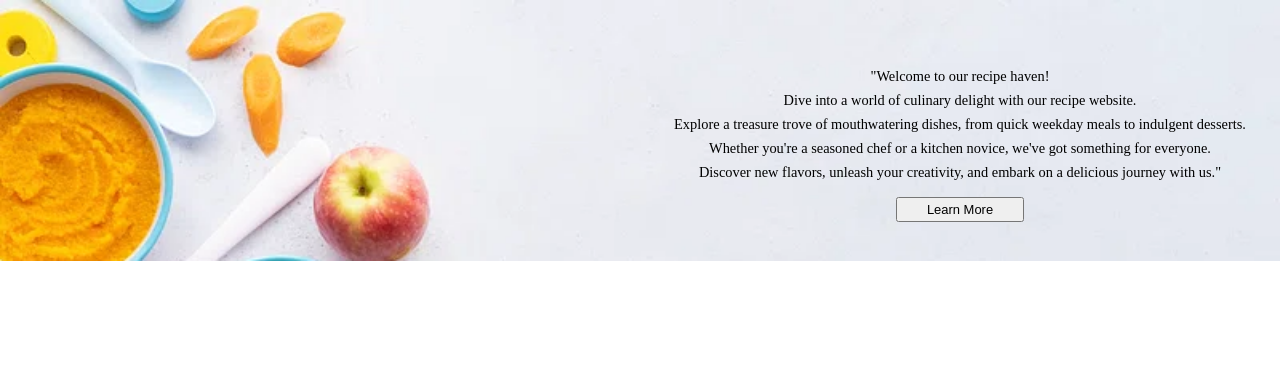
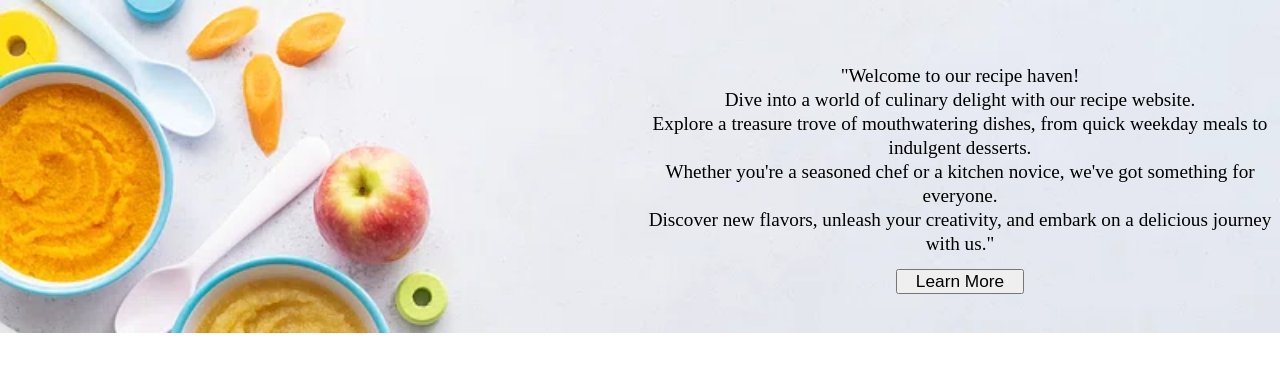
Before and after one commit to roycejohn/CookBookProj, a plain HTML site: page index.html in a window 1280 px wide. Drawn offline with Linux system fonts and the light colour scheme.

Commit message:
fixed text

```diff
--- a/styles.css
+++ b/styles.css
@@ -40,7 +40,7 @@
     text-align: center;
     justify-content: center;
     line-height: 3vmin;
-    font-size: 90%;
+    font-size: 1.5vw;
 }
 
 #herobutton {
```
